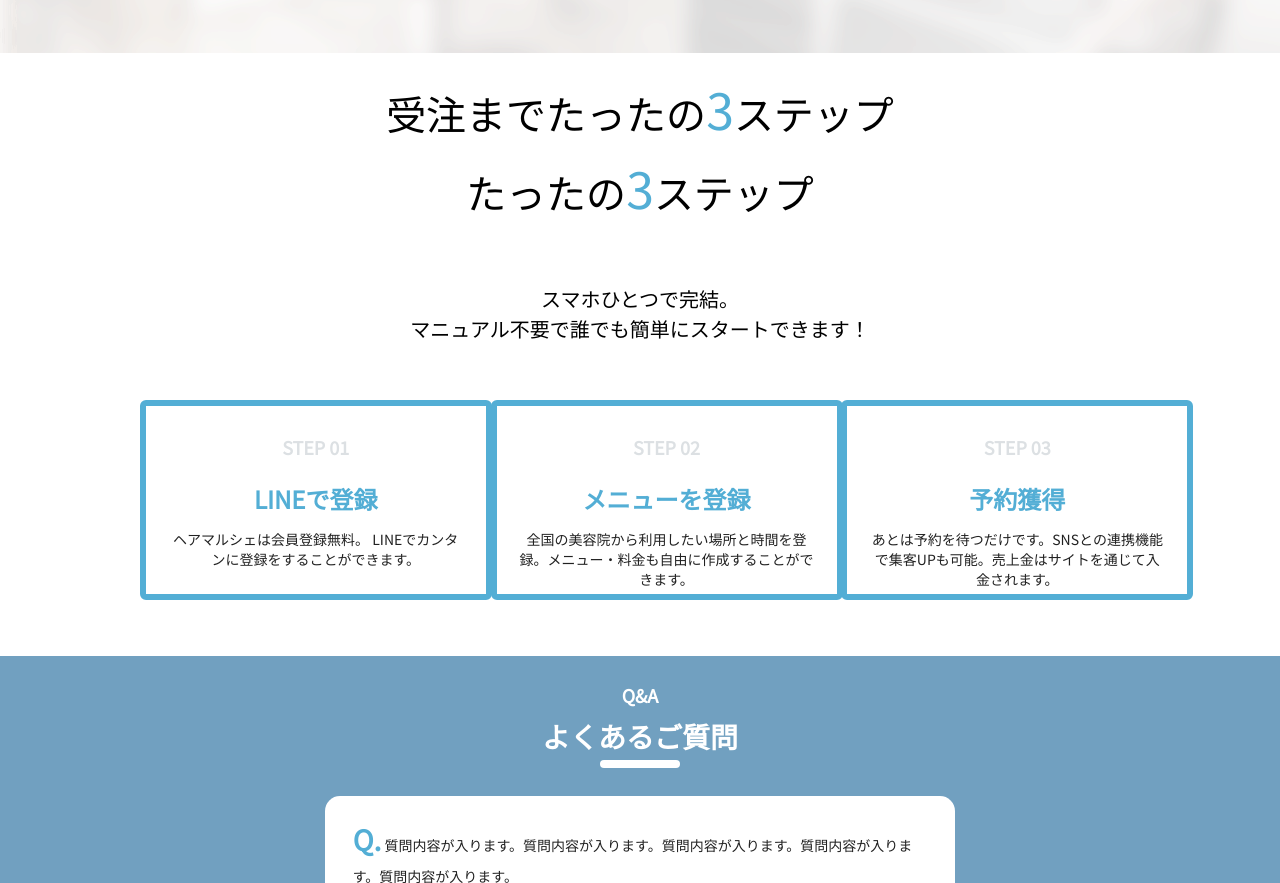
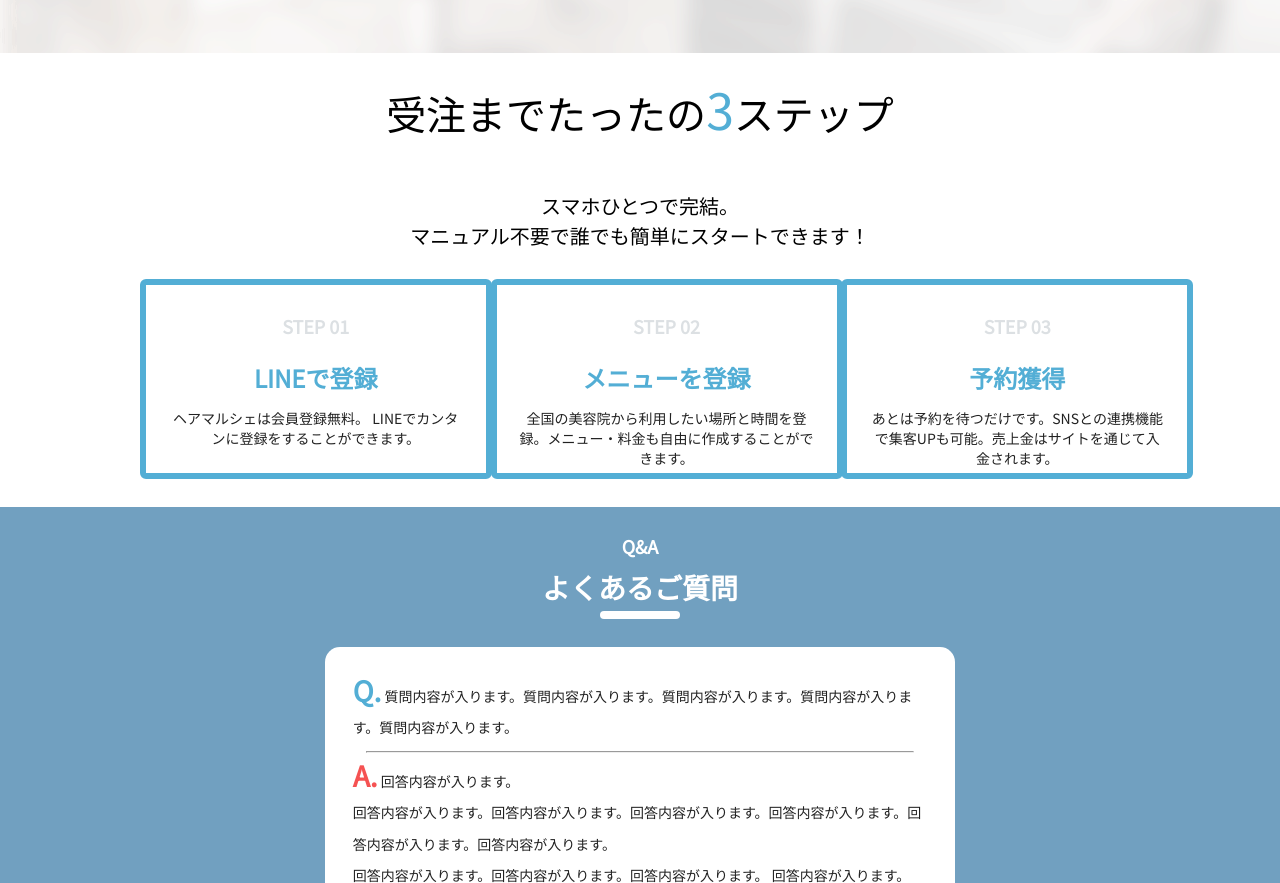
Before and after one commit to mkirts/LVR_promt, a plain HTML site: page index.html in a window 1280 px wide. Shown: the part 6791-7674 px from the top of the page. Drawn offline with nearby package versions, Linux system fonts and the light colour scheme.

Commit message:
bug fixes and padding adjustments

```diff
--- a/index.html
+++ b/index.html
@@ -494,7 +494,7 @@ Current plan is to include a link or button that takes the user directly to the
               <div class="steps-title">
                   <h1 class="hide-on-mobile">受注までたったの<span style="color: #53AED5; font-size: 50px;">3</span>ステップ</h1>
                   <h1 class="hide-on-desktop" style="font-size: 30px;">受注まで</h1>
-                  <h1>たったの<span style="color: #53AED5; font-size: 50px;">3</span>ステップ</h1>
+                  <h1 class="hide-on-desktop">たったの<span style="color: #53AED5; font-size: 50px;">3</span>ステップ</h1>
                 </div>
           </div>
               <div class="stackable ui grid">
--- a/style.css
+++ b/style.css
@@ -683,7 +683,7 @@ the prompt.*/
 .voices-second .ui.grid {
   justify-content: center;
   text-align: center;
-  padding-bottom: 4em;
+  padding-bottom: 2em;
   gap: 1.7em;
 }
 
```
